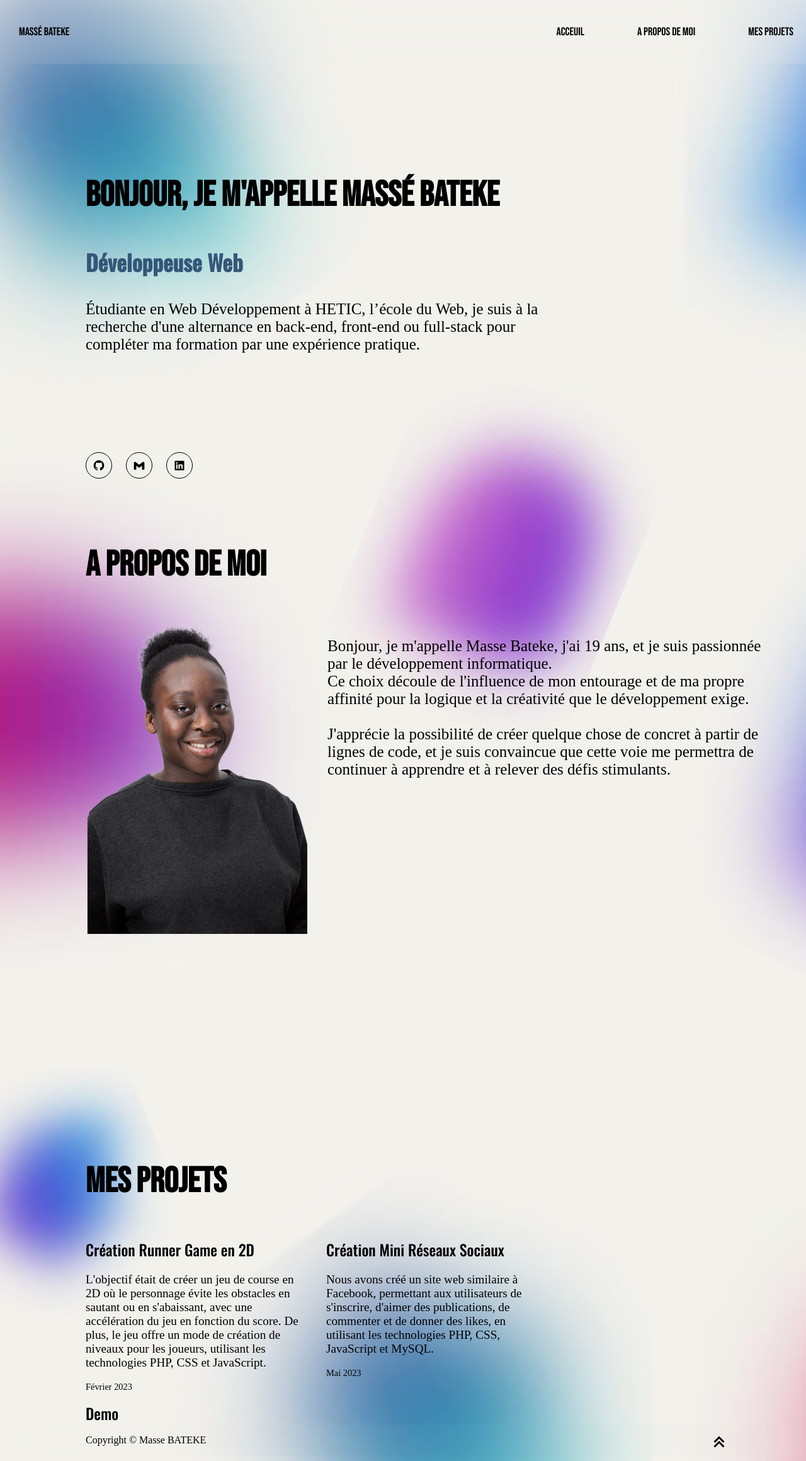
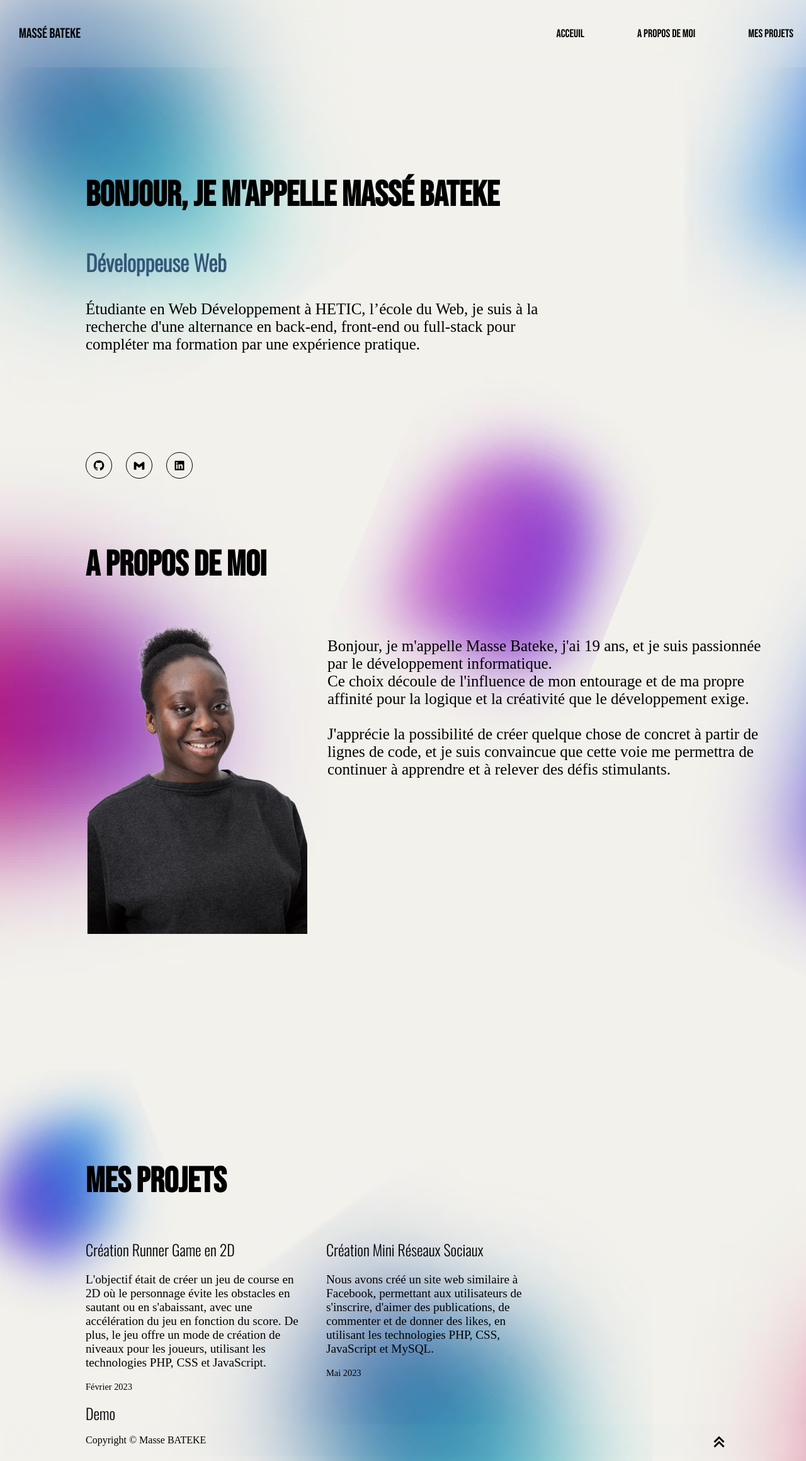
Before and after one commit to massebateke/mass-s-portfolio, a PHP site: page / in a window 1280 px wide. Shown: the whole page at 63% size. Run offline with PHP 8.4, Linux system fonts and the light colour scheme.

Commit message:
ajout jeux v9 test typo

```diff
--- a/style.css
+++ b/style.css
@@ -1,4 +1,4 @@
-@import url('https://fonts.googleapis.com/css2?family=Oswald:wght@500&display=swap');
+@import url('https://fonts.googleapis.com/css2?family=Oswald:wght@300&display=swap');
 @import url('https://fonts.googleapis.com/css2?family=Bebas+Neue&display=swap');
 
 
@@ -26,7 +26,7 @@ body{
 
 .logo{
     font-family: 'Bebas Neue', sans-serif;
-    font-size: 18px;
+    font-size: 22px;
     text-decoration: none;
     color: black;
 }
```
